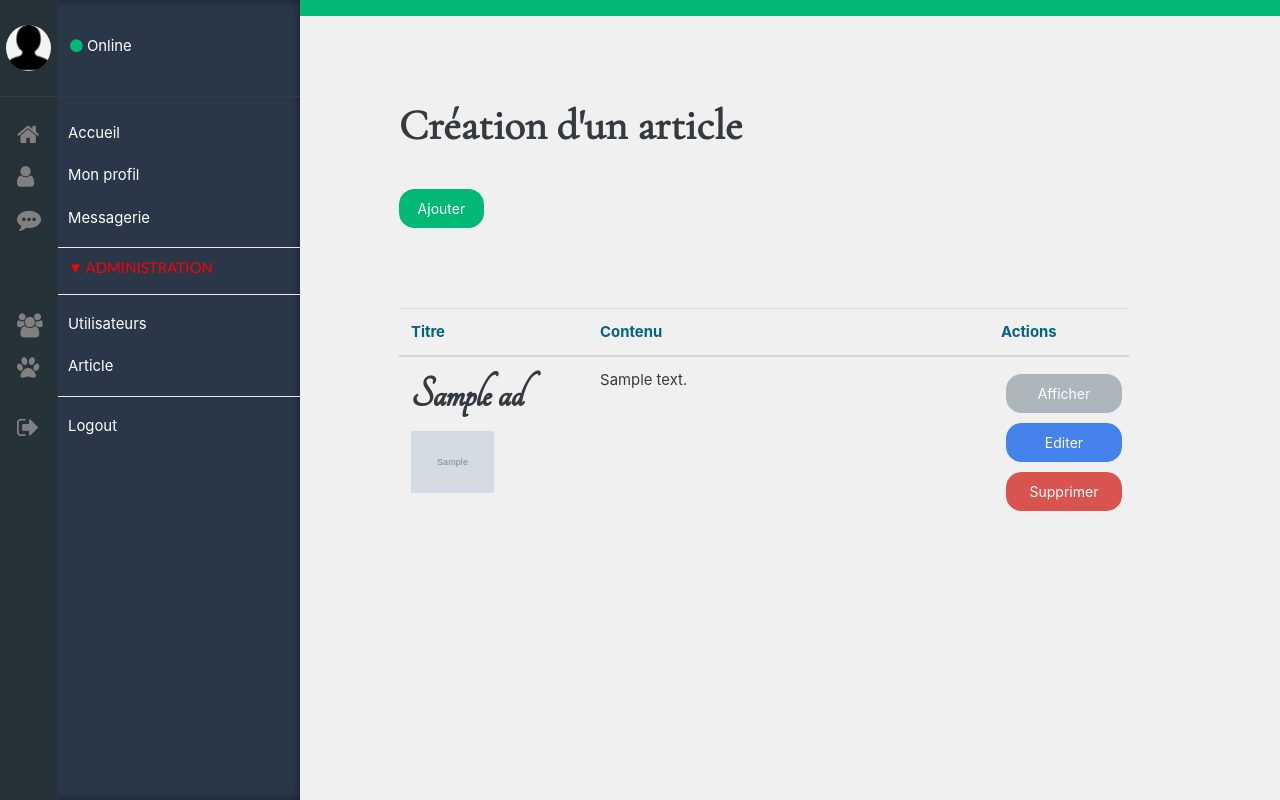
After one commit to Yukun76/Projet5-DWJ, a Symfony app: template templates/admin/article.html.twig in a window 1280 px wide; the page is wider, and only the part inside the window is pictured. The commit adds this page. Run offline with Twig, Linux system fonts and the light colour scheme; the template is opened without the code that fills it: most values are stand-ins (such as "Sample title", 1, 10 or a date in 2020); grey boxes marked "Sample" are stand-in pictures; some libraries are stand-ins or nearby versions; some web fonts are replaced.

Commit message:
Ajout/Modification Article

```diff
--- a/public/css/style.css
+++ b/public/css/style.css
@@ -23,6 +23,10 @@ h2 {
 
 p {
     font-family: Lato, sans-serif;
+}
+
+td img {
+    width: 50%;
 }
 
 
@@ -183,20 +187,18 @@ p {
 }
 
 
-#form_renseignement {
+#renseignement form {
     display: flex;
 }
 
-#form_renseignement .form-group {
+#renseignement .form-group {
     padding-right: 15px;
 }
 
-#animal_save {
+#search_animal_save {
     height: 50px;
     margin-top: 25px;
 }
-
-
 
 #renseignement {
     margin-left: 15%;
@@ -341,6 +343,35 @@ p {
     border: 0;
 }
 
+.table {
+    margin-top: 80px;
+    width: 100%;
+ }
+
+tbody tr:hover {
+    background-color: #eeeded;
+}
+
+td a {
+    width: 100%;
+    margin: 5px;
+}
+
+tbody tr {
+    -webkit-transition: background-color 0.5s ease-out;
+    -moz-transition: background-color 0.5s ease-out;
+    -o-transition: background-color 0.5s ease-out;
+    transition: background-color 0.5s ease-out;
+}
+
+#td_title {
+    width: 30%;
+}
+
+#td_content {
+    width: 100%;
+}
+
 footer {
     clear: both;
     margin-top: 100px;
--- a/src/Form/AnimalType.php
+++ b/src/Form/SearchAnimalType.php
@@ -8,7 +8,7 @@ use Symfony\Component\OptionsResolver\OptionsResolver;
 use Symfony\Component\Form\Extension\Core\Type\ChoiceType;
 use Symfony\Component\Form\Extension\Core\Type\SubmitType;
 
-class AnimalType extends AbstractType
+class SearchAnimalType extends AbstractType
 {
     public function buildForm(FormBuilderInterface $builder, array $options)
     {
--- /dev/null
+++ b/templates/admin/article.html.twig
@@ -0,0 +1,40 @@
+{% extends 'adminBase.html.twig' %}
+
+
+{% block title %}PetAdopt' : Home - Adopter un animal de compagnie !{% endblock %}
+{% block body %}
+
+ <h1> Création d'un article </h1>
+    <p><a href="{{ path('ad_new') }}" class="btn btn-success" id="btn-success">Ajouter</a></p>
+    <table class="table">
+        <thead>
+            <tr>
+                <th class="title-id">Titre</th>
+                <th class="title-id">Contenu</th>
+                <th class="title-id">Actions</th>
+            </tr>
+        </thead>
+        <tbody>
+            {% for ad in ads %}
+                    <tr>
+                        <td id="td_title">
+                            <h2>{{ ad.title }}</h2>
+                            <img src="{{ ad.image }}" alt="photo animal">
+                        </td>
+
+                        <td id="td_content">
+                           {{ ad.content }}
+                        </td>
+                        <td>
+                            <a class="btn btn-secondary" href="{{path('ad_show', { 'id': ad.id})}}">Afficher</a>
+                            <a class="btn btn-primary" href="{{path('ad_edit', { 'id': ad.id})}}">Editer</a>
+                            <a href="#" data-toggle="modal" data-target="#myModal" class="btn btn-danger" id="del-billet" data-billet-title="<?= $this->nettoyer($billet->getTitre()) ?>" data-modal-confirm-url="">Supprimer</a>
+                        </td>
+                    </tr>
+                {% endfor %}
+
+        </tbody>
+    </table>
+{% endblock %}
+{% block footer %}
+{% endblock %}
--- a/templates/adminBase.html.twig
+++ b/templates/adminBase.html.twig
@@ -1,4 +1,5 @@
 <!DOCTYPE html>
+
 <html>
 	<head>
 		<meta charset="UTF-8">
@@ -40,7 +41,7 @@
 									<p style="color: red; margin-left: 10px;"> ▼ ADMINISTRATION </p>
 									<div class="dropdown-divider"></div>
 									<li><i class="fa fa-users" aria-hidden="true"></i><a href="{{path('utilisateurs')}}">Utilisateurs</a></li>
-									<li><i class="fa fa-paw" aria-hidden="true"></i><a href="{{path('moderation')}}">Liste d'animaux</a></li>
+									<li><i class="fa fa-paw" aria-hidden="true"></i><a href="{{path('article')}}">Article</a></li>
 									<div class="dropdown-divider"></div>
 									<li><i class="fa fa-sign-out" aria-hidden="true"></i><a href="{{path('logout')}}"> Logout</a></li>
 								</ul>
--- a/templates/home/accueil.html.twig
+++ b/templates/home/accueil.html.twig
@@ -1,4 +1,5 @@
 {% extends 'base.html.twig' %}
+
 {% block title %}PetAdopt' : Home - Adopter un animal de compagnie !{% endblock %}
 {% block head %}
 	<div class="header banner" id="header-perso">
@@ -24,6 +25,7 @@
 		</div>
 	</div>
 {% endblock %}
+
 {% block body %}
 	<h1 id="titre_principal"> Adopter en un ! </h1>
 	<div class="Liste_adoption">
```
Also changed, not shown: src/Controller/AdController.php (added, +52 -0 lines), src/Controller/AdminController.php (+13 -12 lines), src/Controller/HomeController.php (+17 -3 lines), src/DataFixtures/ArticleFixtures.php (+11 -2 lines), templates/ad/adCreate.html.twig (added, +27 -0 lines), templates/ad/show.html.twig (added, +16 -0 lines), templates/admin/moderation.html.twig (deleted, +0 -37 lines), templates/base.html.twig (+7 -11 lines).
